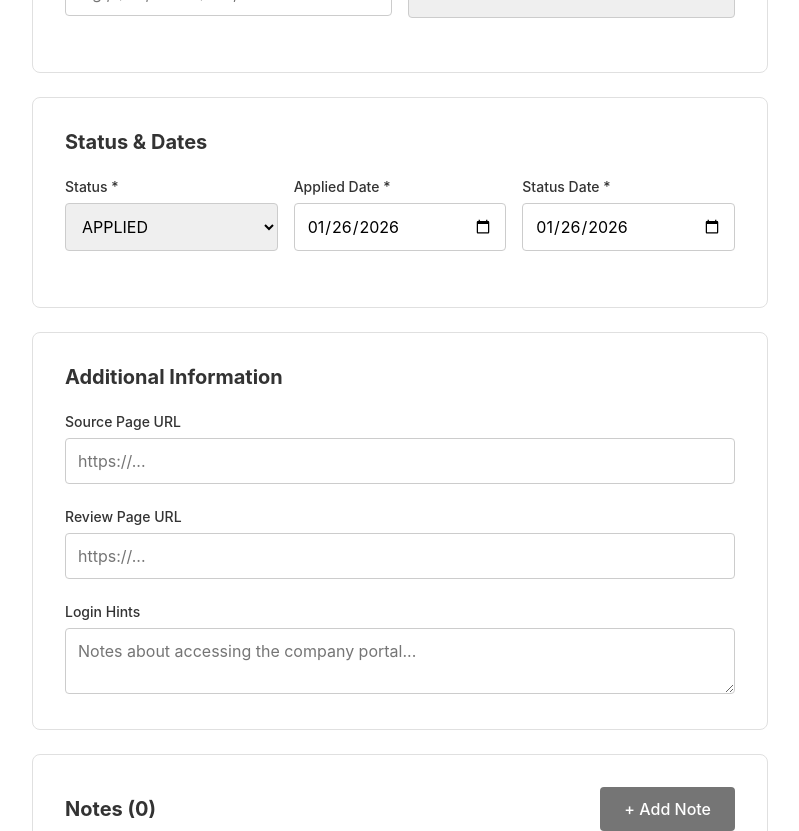
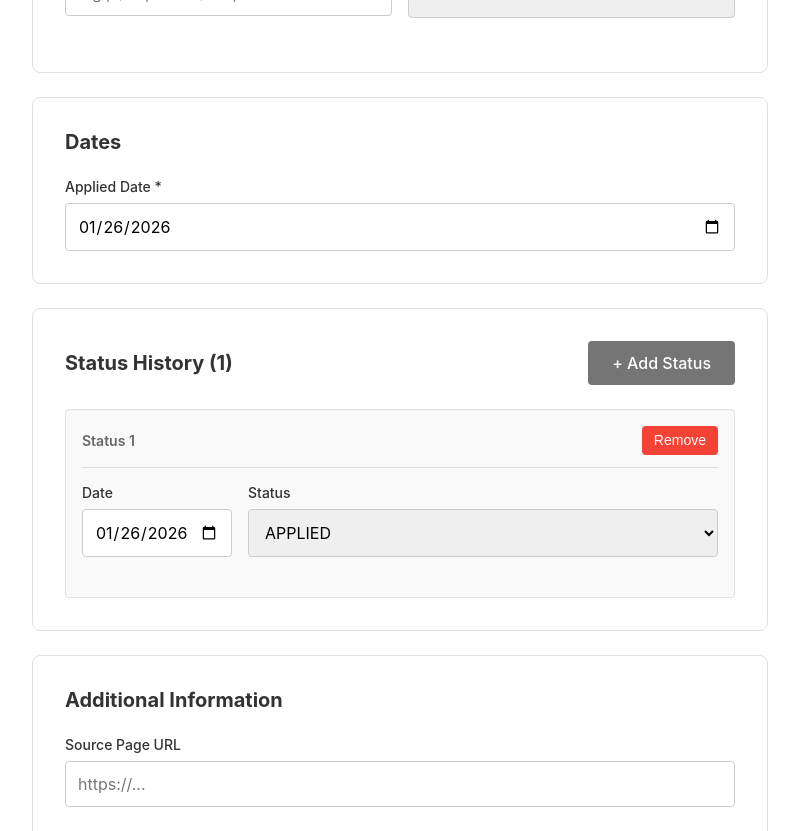
Before and after one commit to ZonerDiode/resumetry, an Angular app in the folder frontend/: page /applications/new in a window 1280 px wide. Shown: the part 560-1391 px from the top of the page, without its empty margins (240-1039 px from the left). Built offline with nearby package versions, Linux system fonts and the light colour scheme.

Commit message:
Converted status to a list to track when things happened.

```diff
--- /dev/null
+++ b/frontend/src/app/core/models/status-item.model.ts
@@ -0,0 +1,6 @@
+import { ApplicationStatus } from './application-status.enum';
+
+export interface StatusItem {
+  occurDate: string;
+  status: ApplicationStatus;
+}
--- a/frontend/src/app/features/applications/application-detail/application-detail.component.html
+++ b/frontend/src/app/features/applications/application-detail/application-detail.component.html
@@ -29,16 +29,6 @@
         <h3>Application Information</h3>
 
         <div class="info-row">
-          <span class="label">Status:</span>
-          <span
-            class="status-badge"
-            [style.background-color]="getStatusColor(app.status)"
-          >
-            {{ app.status }}
-          </span>
-        </div>
-
-        <div class="info-row">
           <span class="label">Interest Level:</span>
           <span class="value">{{ app.interestLevel }} / 3</span>
         </div>
@@ -49,14 +39,33 @@
         </div>
 
         <div class="info-row">
-          <span class="label">Status Date:</span>
-          <span class="value">{{ formatDate(app.statusDate) }}</span>
-        </div>
-
-        <div class="info-row">
           <span class="label">Salary:</span>
           <span class="value">{{ app.salary || 'Not specified' }}</span>
         </div>
+      </div>
+
+      <div class="info-section">
+        <h3>Status History ({{ app.status.length }})</h3>
+
+        @if (app.status.length === 0) {
+          <p class="empty-notes">No status history.</p>
+        } @else {
+          <div class="notes-list">
+            @for (item of app.status; track $index) {
+              <div class="note-item">
+                <div class="note-header">
+                  <span class="note-date">{{ formatDate(item.occurDate) }}</span>
+                  <span
+                    class="status-badge"
+                    [style.background-color]="getStatusColor(item.status)"
+                  >
+                    {{ item.status }}
+                  </span>
+                </div>
+              </div>
+            }
+          </div>
+        }
       </div>
 
       <div class="info-section">
--- a/frontend/src/app/features/applications/application-form/application-form.component.html
+++ b/frontend/src/app/features/applications/application-form/application-form.component.html
@@ -73,24 +73,11 @@
       </div>
     </div>
 
-    <!-- Status & Dates Section -->
+    <!-- Dates Section -->
     <div class="form-section">
-      <h2>Status & Dates</h2>
+      <h2>Dates</h2>
 
       <div class="form-row">
-        <div class="form-group">
-          <label for="status">Status *</label>
-          <select
-            id="status"
-            formControlName="status"
-            class="form-control"
-          >
-            @for (status of statusOptions; track status) {
-              <option [value]="status">{{ status }}</option>
-            }
-          </select>
-        </div>
-
         <div class="form-group">
           <label for="appliedDate">Applied Date *</label>
           <input
@@ -100,17 +87,48 @@
             class="form-control"
           />
         </div>
+      </div>
+    </div>
 
-        <div class="form-group">
-          <label for="statusDate">Status Date *</label>
-          <input
-            type="date"
-            id="statusDate"
-            formControlName="statusDate"
-            class="form-control"
-          />
+    <!-- Status History Section -->
+    <div class="form-section">
+      <div class="section-header">
+        <h2>Status History ({{ statusArray.length }})</h2>
+        <button type="button" class="btn btn-secondary" (click)="addStatusItem()">+ Add Status</button>
+      </div>
+
+      @if (statusArray.length === 0) {
+        <p class="empty-notes">No status entries. Click "Add Status" to create one.</p>
+      } @else {
+        <div formArrayName="status" class="notes-list">
+          @for (item of statusArray.controls; let i = $index; track i) {
+            <div [formGroupName]="i" class="note-item">
+              <div class="note-header">
+                <span class="note-number">Status {{ i + 1 }}</span>
+                <button type="button" class="btn-remove" (click)="removeStatusItem(i)">
+                  Remove
+                </button>
+              </div>
+
+              <div class="note-fields">
+                <div class="form-group">
+                  <label [for]="'status-' + i + '-occurDate'">Date</label>
+                  <input type="date" [id]="'status-' + i + '-occurDate'" formControlName="occurDate" class="form-control"/>
+                </div>
+
+                <div class="form-group">
+                  <label [for]="'status-' + i + '-status'">Status</label>
+                  <select [id]="'status-' + i + '-status'" formControlName="status" class="form-control">
+                    @for (status of statusOptions; track status) {
+                      <option [value]="status">{{ status }}</option>
+                    }
+                  </select>
+                </div>
+              </div>
+            </div>
+          }
         </div>
-      </div>
+      }
     </div>
 
     <!-- Additional Links Section -->
--- a/frontend/src/app/features/applications/application-form/application-form.component.ts
+++ b/frontend/src/app/features/applications/application-form/application-form.component.ts
@@ -30,14 +30,17 @@ export class ApplicationFormComponent implements OnInit {
     description: [''],
     salary: ['', Validators.maxLength(100)],
     interestLevel: [2, [Validators.required, Validators.min(1), Validators.max(3)]],
-    status: [ApplicationStatus.APPLIED, Validators.required],
     sourcePage: [''],
     reviewPage: [''],
     loginHints: [''],
     appliedDate: [this.todayString(), Validators.required],
-    statusDate: [this.todayString(), Validators.required],
+    status: this.fb.array([]),
     notes: this.fb.array([])
   });
+
+  get statusArray(): FormArray {
+    return this.applicationForm.get('status') as FormArray;
+  }
 
   get notesArray(): FormArray {
     return this.applicationForm.get('notes') as FormArray;
@@ -50,6 +53,9 @@ export class ApplicationFormComponent implements OnInit {
 
     if (this.isEditMode && id) {
       this.loadApplication(id);
+    } else {
+      // Auto-populate with APPLIED status for new applications
+      this.addStatusItem(this.todayString(), ApplicationStatus.APPLIED);
     }
   }
 
@@ -62,12 +68,15 @@ export class ApplicationFormComponent implements OnInit {
           description: app.description,
           salary: app.salary,
           interestLevel: app.interestLevel,
-          status: app.status,
           sourcePage: app.sourcePage,
           reviewPage: app.reviewPage,
           loginHints: app.loginHints,
-          appliedDate: app.appliedDate,
-          statusDate: app.statusDate
+          appliedDate: app.appliedDate
+        });
+
+        // Load status items
+        app.status.forEach(item => {
+          this.addStatusItem(item.occurDate, item.status);
         });
 
         // Load notes
@@ -84,6 +93,19 @@ export class ApplicationFormComponent implements OnInit {
         this.router.navigate(['/applications']);
       }
     });
+  }
+
+  addStatusItem(occurDate?: string, status?: ApplicationStatus): void {
+    this.statusArray.push(this.fb.group({
+      occurDate: [occurDate ?? this.todayString(), Validators.required],
+      status: [status ?? ApplicationStatus.APPLIED, Validators.required]
+    }));
+  }
+
+  removeStatusItem(index: number): void {
+    if (confirm('Remove this status entry?')) {
+      this.statusArray.removeAt(index);
+    }
   }
 
   addNote(): void {
--- a/frontend/src/app/features/applications/application-list/application-list.component.html
+++ b/frontend/src/app/features/applications/application-list/application-list.component.html
@@ -52,12 +52,16 @@
             </div>
 
             <div class="card-footer">
-              <span
-                class="status-badge"
-                [style.background-color]="getStatusColor(app.status)"
-              >
-                {{ app.status }}
-              </span>
+              @if (getLatestStatus(app); as latest) {
+                <span
+                  class="status-badge"
+                  [style.background-color]="getStatusColor(latest.status)"
+                >
+                  {{ latest.status }}
+                </span>
+              } @else {
+                <span class="status-badge" style="background-color: #9e9e9e">No Status</span>
+              }
               @if (app.notes.length > 0) {
                 <span class="notes-count">{{ app.notes.length }} note(s)</span>
               }
--- a/frontend/src/app/features/applications/application-list/application-list.component.ts
+++ b/frontend/src/app/features/applications/application-list/application-list.component.ts
@@ -4,6 +4,7 @@ import { Router } from '@angular/router';
 import { JobApplicationService } from '../../../core/services/job-application.service';
 import { JobApplication } from '../../../core/models/job-application.model';
 import { ApplicationStatus } from '../../../core/models/application-status.enum';
+import { StatusItem } from '../../../core/models/status-item.model';
 
 @Component({
   selector: 'app-application-list',
@@ -70,6 +71,10 @@ export class ApplicationListComponent implements OnInit {
     this.filterText.set(input.value);
   }
 
+  getLatestStatus(app: JobApplication): StatusItem | null {
+    return app.status.at(-1) ?? null;
+  }
+
   getStatusColor(status: ApplicationStatus): string {
     const colors: Record<ApplicationStatus, string> = {
       [ApplicationStatus.APPLIED]: '#2196f3',
```
Also changed, not shown: frontend/src/app/core/models/job-application.model.ts (+4 -7 lines), 1 other file (tests, documents, lock files or other folders).
